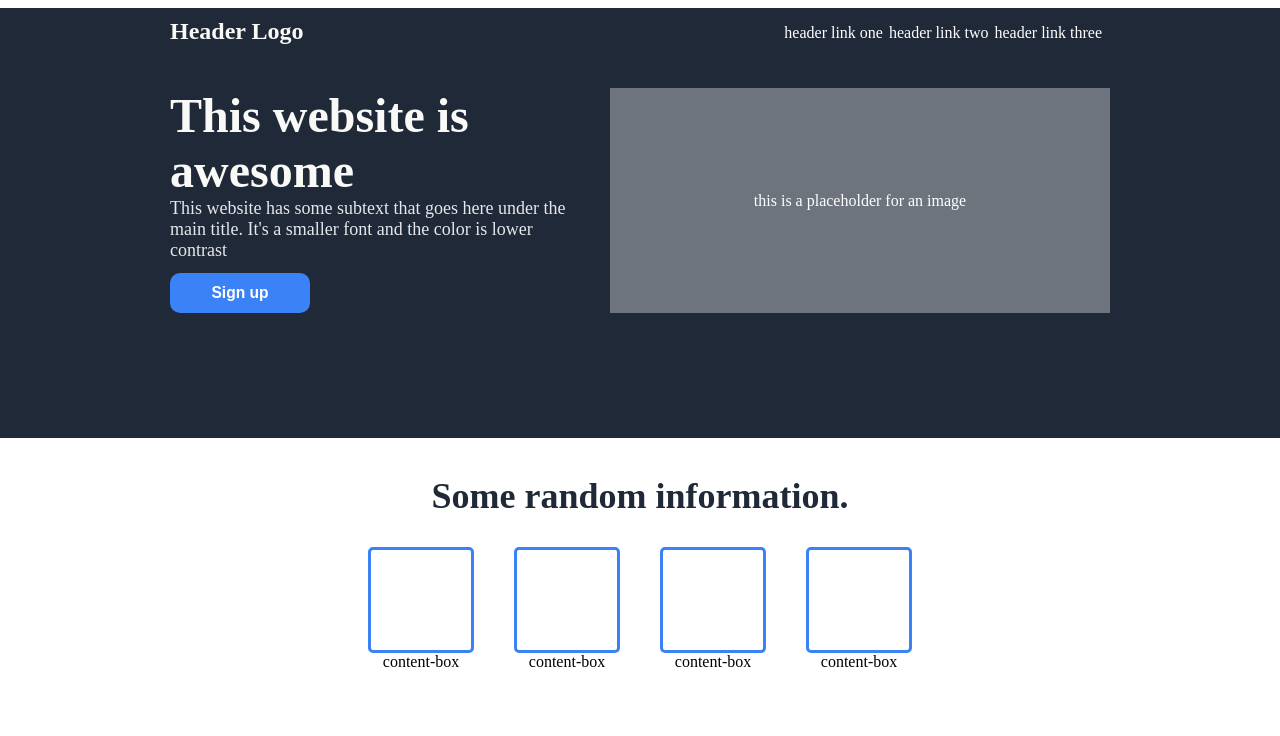
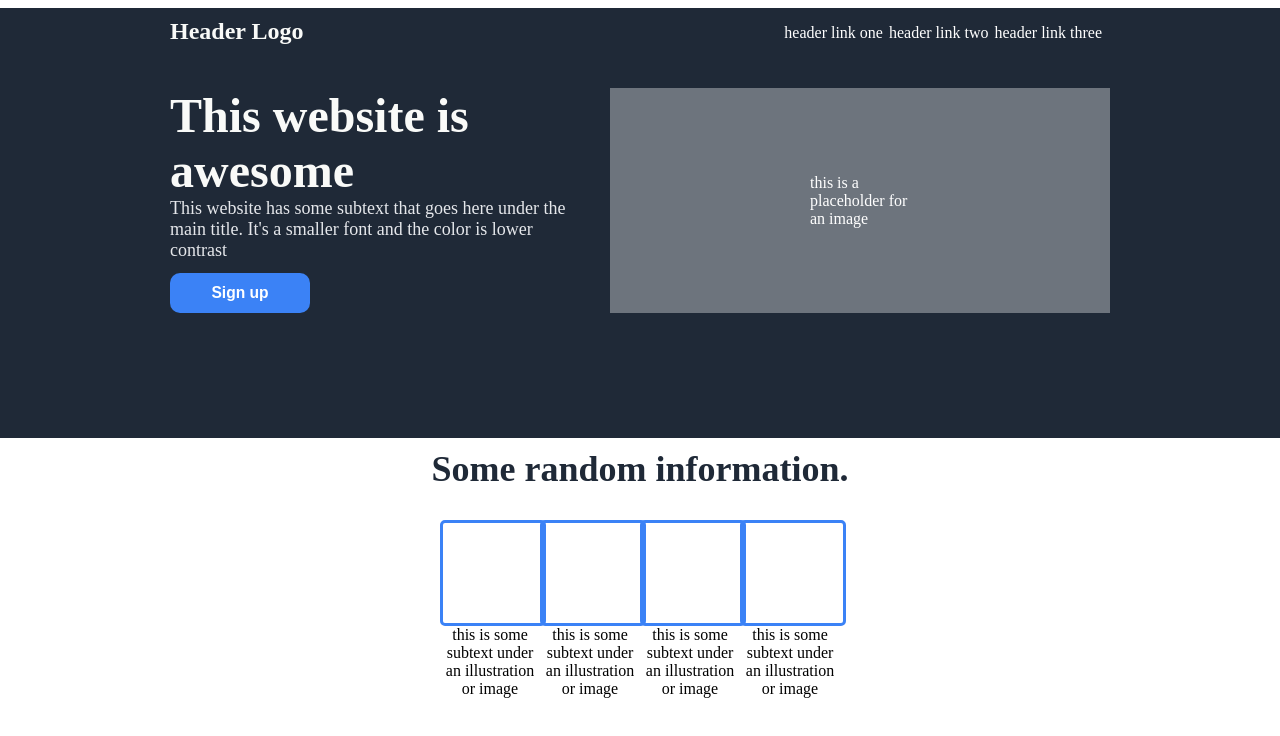
Before and after one commit to INCONSOLATA00/generic-landing, a plain HTML site: page index.html in a window 1280 px wide. Shown: the top 736 px of the page. Drawn offline with Linux system fonts and the light colour scheme; files that its build step writes are made by us from their sources; files whose address does not match are found by name.

Commit message:
redacted / reformatted rules - staged progress

```diff
--- a/CSS/style.css
+++ b/CSS/style.css
@@ -65,15 +65,16 @@
     border-style: solid;
     border-color: #3b82f6;
     border-width: 3.5px;
+    text-align: center;
+    /* redacted
 
     margin-left:20px ;
-    margin-right: 20px;
-    text-align: center;
-    /* can use shorthand */
+    margin-right: 20px; */
     }
 
     .content-box-position-w {
     display: flex;
+    justify-content: center;
     }
 
     .cb-wrapper {
@@ -82,8 +83,8 @@
     text-align: center;
     }
 
-    .cb-wrapper-one a {
-        color: green;
+    .cb-wrapper, p {
+    width: 100px
     }
 
     .image-placeholder {
--- a/index.html
+++ b/index.html
@@ -54,30 +54,34 @@
 
     <div class="sub-container-two"><!-- external wrapper for content boxes -->
 
-        <div class="container-wrapper">
+        <div class="container-wrapper"> <!-- level for text layer above content boxes -->
 
             <span>Some random information.</span>
 
             <div class="content-box-position-w">
 
                 <div class="cb-wrapper one">
-                    <div class="content-box"></div>
-                    content-box
+                    <div class="content-box">
+                    </div>
+                    this is some subtext under an illustration or image
                 </div>
 
                 <div class="cb-wrapper two">
-                    <div class="content-box"></div>
-                    content-box
+                    <div class="content-box">
+                    </div>
+                    this is some subtext under an illustration or image
                 </div>
 
                 <div class="cb-wrapper three">
-                    <div class="content-box"></div>
-                    content-box
+                    <div class="content-box">
+                    </div>
+                    this is some subtext under an illustration or image
                 </div>
 
                 <div class="cb-wrapper four">
-                    <div class="content-box"></div>
-                    content-box
+                    <div class="content-box">
+                    </div>
+                    this is some subtext under an illustration or image
                 </div>
 
             </div>
```
